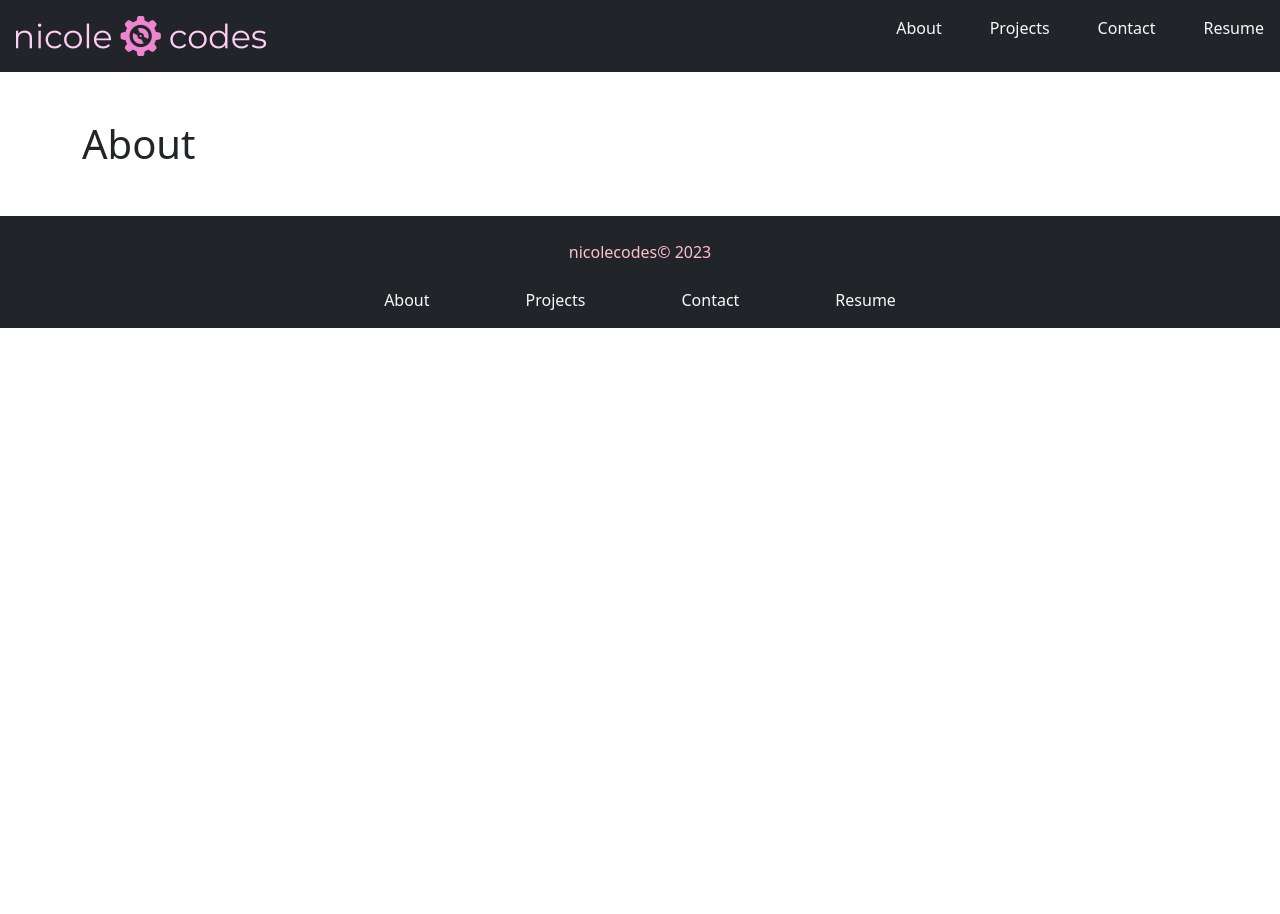
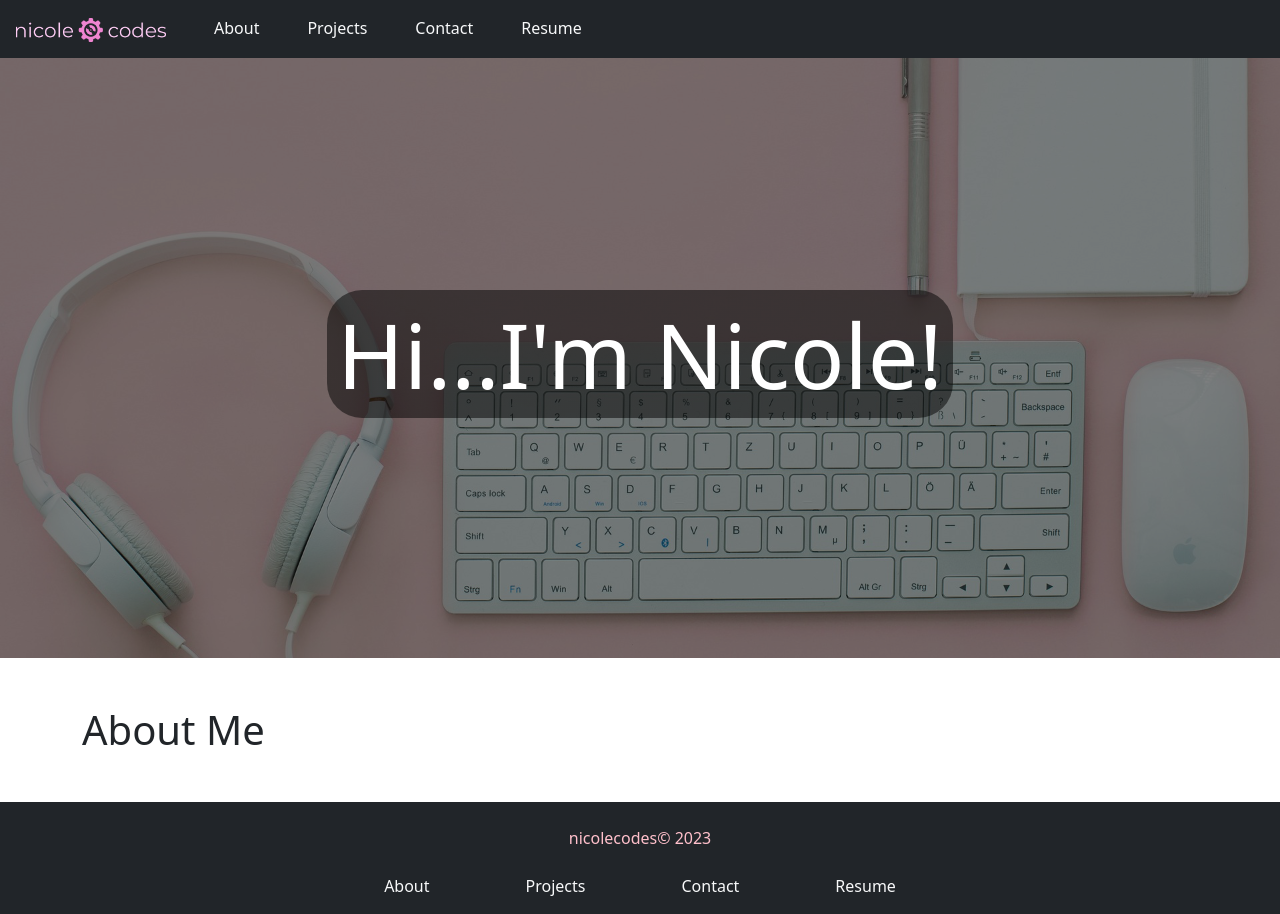
Before and after one commit to nstark12/react-portfolio, a React (Vite) app: page / in a window 1280 px wide. Before the commit the page ends 800 px from the top, so only its background shows below. Built offline with nearby package versions, Linux system fonts and the light colour scheme.

Commit message:
added hero to about me page

```diff
--- a/src/App.jsx
+++ b/src/App.jsx
@@ -7,9 +7,9 @@ const App = () => {
         <>
             <Navbar />
 
-            <div className="container my-5">
+
                 <Outlet />
-            </div>
+
 
             <Footer />
         </>
--- a/src/components/About.jsx
+++ b/src/components/About.jsx
@@ -1,7 +1,13 @@
 const About = () => {
     return (
         <>
-            <h1>About</h1>
+            <div className="hero">
+                <h1>Hi...I'm Nicole!</h1>
+            </div>
+            <div className="container my-5">
+                <h1>About Me</h1>
+                <p></p>
+            </div>
         </>
     )
 }
--- a/src/custom-style.css
+++ b/src/custom-style.css
@@ -1,8 +1,35 @@
 nav img,
 footer img {
-    width: 30%;
+    width: 150px;
 }
 
 .logo p {
     color: pink;
 }
+
+.hero {
+    margin: 0;
+    padding: 0;
+    background-image: url("./assets/hero.png"), linear-gradient(rgba(0,0,0,0.5),rgba(0,0,0,0.5));
+    background-blend-mode: overlay;
+    background-size: cover;
+    background-position: bottom;
+    height: 600px;
+    display: flex;
+    justify-content: center;
+    align-items: center;
+}
+
+.hero h1 {
+    color: white;
+    font-size: 90px;
+    background: linear-gradient(rgba(0,0,0,0.5),rgba(0,0,0,0.5));
+    padding: 10px;
+    border-radius: 35px;
+}
+
+@media(max-width: 500px) {
+    .hero h1 {
+        font-size: 60px;
+    }
+}
```
Also changed, not shown: src/assets/hero.png (added).
